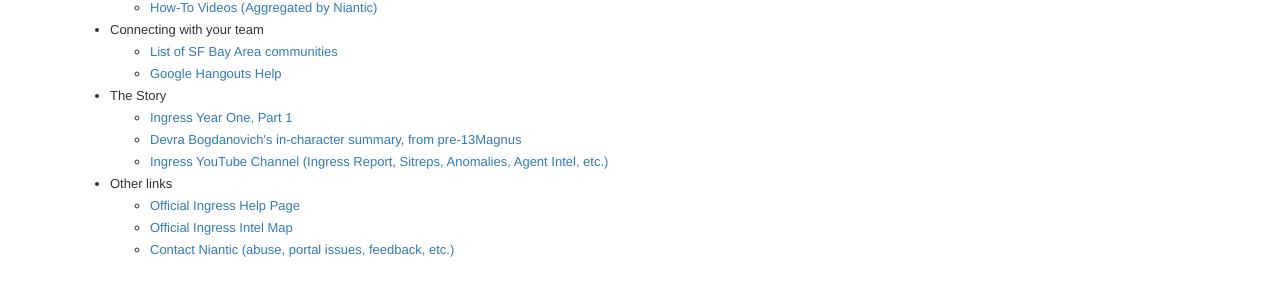
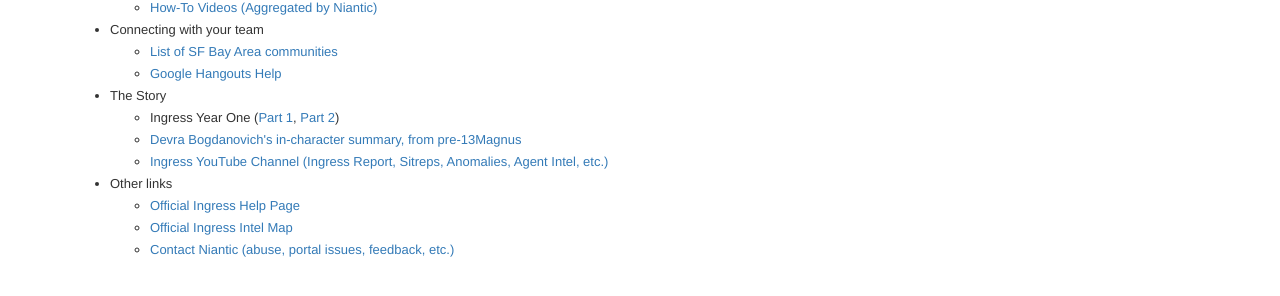
Before and after one commit to balshor/sfbay.resists.org, a Jekyll site: the page built from help/index.html, in a window 1280 px wide. Shown: the part 395-691 px from the top of the page. Built offline with Jekyll 4.4.1, drawn with Linux system fonts in a browser that asks for light colours; nearby versions of some CDN libraries.

Commit message:
Add link to Part 2 of the Ingress Year One summary.

```diff
--- a/help/index.html
+++ b/help/index.html
@@ -41,7 +41,7 @@
     <li>The Story</li>
     <ul>
       <li>
-        <a href="http://youtu.be/uhp2awQYLos">Ingress Year One, Part 1</a>
+        Ingress Year One (<a href="http://youtu.be/uhp2awQYLos">Part 1</a>, <a href="http://www.youtube.com/watch?v=PN_GP1aENSA&feature=share&list=PLDEUWItbkQ58tbLEFP6lA1PtnPk48jDBr">Part 2</a>)
       </li>
       <li>
         <a href="https://plus.google.com/102598577258553073047/posts/WtpNTbScatM">Devra Bogdanovich's in-character summary, from pre-13Magnus</a>
```
